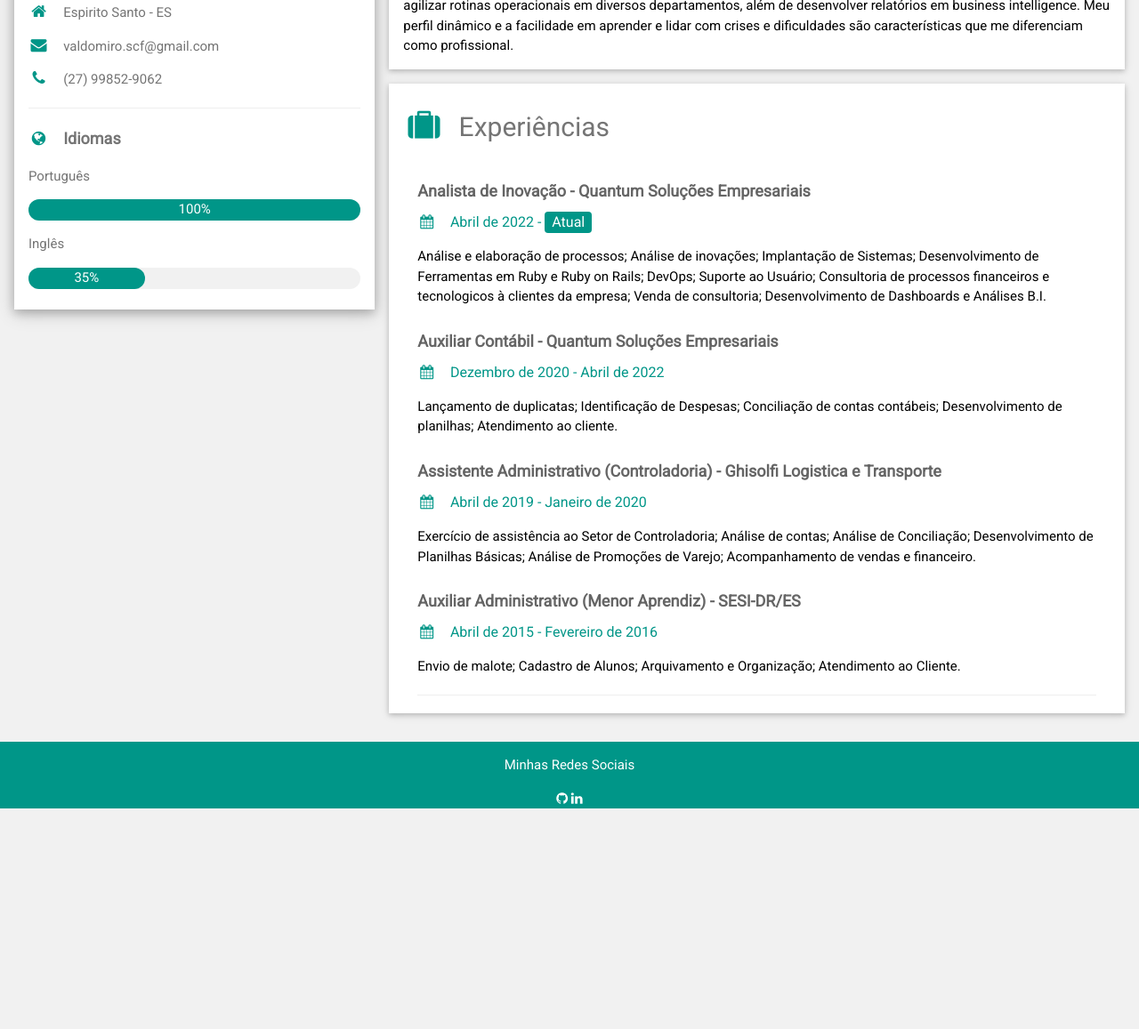
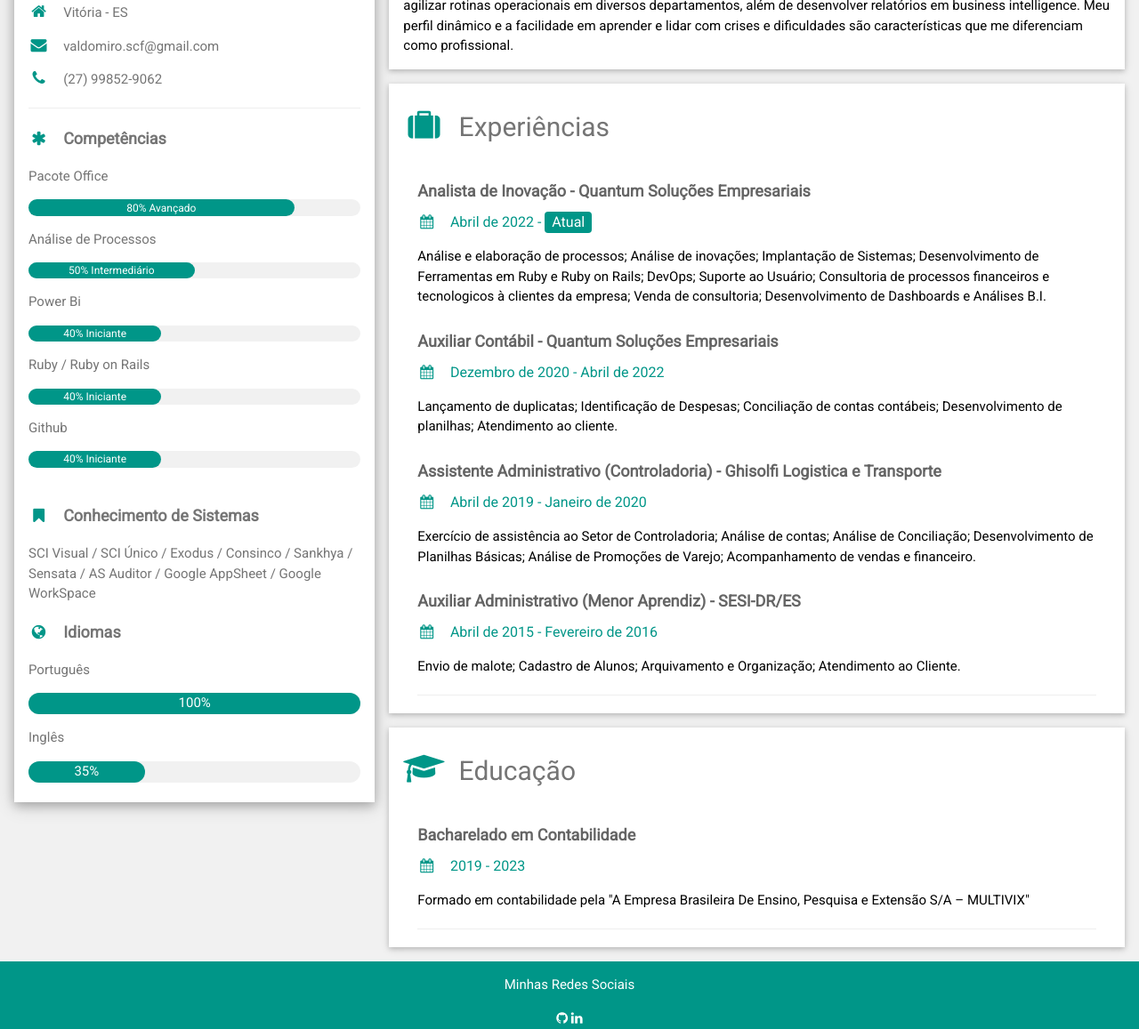
Before and after one commit to Dim-F/Curriculum, a plain HTML site: page index.html in a window 1280 px wide. Shown: the part 213-1370 px from the top of the page at 89% size. Before the commit the page ends 1122 px from the top, so only its background shows below. Drawn offline with nearby package versions, Linux system fonts and the light colour scheme.

Commit message:
Alterações

```diff
--- a/index.html
+++ b/index.html
@@ -38,52 +38,41 @@
             <div class="w3-container">
               <p><i class="fa fa-briefcase fa-fw w3-margin-right w3-large w3-text-teal"></i>Analista de Inovação Jr.</p>
               <p><i class="fa fa-briefcase fa-fw w3-margin-right w3-large w3-text-teal"></i>Formado em Contabilidade</p>
-              <p><i class="fa fa-home fa-fw w3-margin-right w3-large w3-text-teal"></i>Espirito Santo - ES</p>
+              <p><i class="fa fa-home fa-fw w3-margin-right w3-large w3-text-teal"></i>Vitória - ES</p>
               <p><i class="fa fa-envelope fa-fw w3-margin-right w3-large w3-text-teal"></i>valdomiro.scf@gmail.com</p>
               <p><i class="fa fa-phone fa-fw w3-margin-right w3-large w3-text-teal"></i>(27) 99852-9062</p>
               <hr>
 
-              <!-- <p class="w3-large">
-                <b><i class="fa fa-asterisk fa-fw w3-margin-right w3-text-teal"></i>Soft Skills</b>
+              <p class="w3-large">
+                <b><i class="fa fa-asterisk fa-fw w3-margin-right w3-text-teal"></i>Competências</b>
               </p>
-              <p>HTML</p>
+              <p>Pacote Office</p>
               <div class="w3-light-grey w3-round-xlarge w3-small">
-                <div class="w3-container w3-center w3-round-xlarge w3-teal" style="width:40%">40%</div>
+                <div class="w3-container w3-center w3-round-xlarge w3-teal" style="width:80%">80% Avançado</div>
               </div>
-              <p>CSS</p>
+              <p>Análise de Processos</p>
               <div class="w3-light-grey w3-round-xlarge w3-small">
-                <div class="w3-container w3-center w3-round-xlarge w3-teal" style="width:40%">40%</div>
+                <div class="w3-container w3-center w3-round-xlarge w3-teal" style="width:50%">50% Intermediário</div>
               </div>
-              <p>Javascript</p>
+              <p>Power Bi</p>
               <div class="w3-light-grey w3-round-xlarge w3-small">
-                <div class="w3-container w3-center w3-round-xlarge w3-teal" style="width:30%">30%</div>
+                <div class="w3-container w3-center w3-round-xlarge w3-teal" style="width:40%">40% Iniciante</div>
               </div>
-              <p>TODO</p>
+              <p>Ruby / Ruby on Rails</p>
               <div class="w3-light-grey w3-round-xlarge w3-small">
-                <div class="w3-container w3-center w3-round-xlarge w3-teal" style="width:50%">50%</div>
+                <div class="w3-container w3-center w3-round-xlarge w3-teal" style="width:40%">40% Iniciante</div>
+              </div>
+              <p>Github</p>
+              <div class="w3-light-grey w3-round-xlarge w3-small">
+                <div class="w3-container w3-center w3-round-xlarge w3-teal" style="width:40%">40% Iniciante</div>
               </div>
               <br>
 
               <p class="w3-large">
-                <b><i class="fa fa-asterisk fa-fw w3-margin-right w3-text-teal"></i>Hard Skills</b>
+                <b><i class="fa fa-bookmark fa-fw w3-margin-right w3-text-teal"></i>Conhecimento de Sistemas</b>
               </p>
-              <p>HTML</p>
-              <div class="w3-light-grey w3-round-xlarge w3-small">
-                <div class="w3-container w3-center w3-round-xlarge w3-teal" style="width:40%">40%</div>
-              </div>
-              <p>CSS</p>
-              <div class="w3-light-grey w3-round-xlarge w3-small">
-                <div class="w3-container w3-center w3-round-xlarge w3-teal" style="width:40%">40%</div>
-              </div>
-              <p>Javascript</p>
-              <div class="w3-light-grey w3-round-xlarge w3-small">
-                <div class="w3-container w3-center w3-round-xlarge w3-teal" style="width:30%">30%</div>
-              </div>
-              <p>TODO</p>
-              <div class="w3-light-grey w3-round-xlarge w3-small">
-                <div class="w3-container w3-center w3-round-xlarge w3-teal" style="width:50%">50%</div>
-              </div>
-              <br> -->
+              <p>SCI Visual / SCI Único / Exodus / Consinco / Sankhya /
+                Sensata / AS Auditor / Google AppSheet / Google WorkSpace</p>
 
               <p class="w3-large w3-text-theme">
                 <b><i class="fa fa-globe fa-fw w3-margin-right w3-text-teal"></i>Idiomas</b>
@@ -162,32 +151,18 @@
             </div>
           </div>
 
-          <!-- <div class="w3-container w3-card w3-white">
+          <div class="w3-container w3-card w3-white">
             <h2 class="w3-text-grey w3-padding-16">
               <i class="fa fa-graduation-cap fa-fw w3-margin-right w3-xxlarge w3-text-teal"></i>Educação
             </h2>
             <div class="w3-container">
-              <h5 class="w3-opacity"><b>Digital Innovation One (DIO)</b></h5>
-              <h6 class="w3-text-teal"><i class="fa fa-calendar fa-fw w3-margin-right"></i>INICIO - <span class="w3-tag w3-teal w3-round">Atual</span></h6>
-              <p>
-                Maior plataforma de educação aberta em TI da América Latina, com mais 1 milhão de usuários.
-                A DIO possui parcerias com algumas das empresas mais inovadoras do mundo, proporcionando experiências
-                de ensino imersivas e com foco em empregabilidade. Nesse contexto, seguem meus principais certificados:
-              </p>
-              <ul>
-                <li><a href="https://www.dio.me/certificate/6213111D" target="_blank">Curso: TQI Fullstack Developer (125h)</a></li>
-                <li><a href="https://www.dio.me/certificate/72361F24" target="_blank">Curso: Formação HTML Web Developer (21h)</a></li>
-                <li><a href="https://www.dio.me/certificate/64CE8868" target="_blank">Curso: Formação CSS Web Developer (46h)</a></li>
-              </ul>
+              <h5 class="w3-opacity"><b>Bacharelado em Contabilidade</b></h5>
+              <h6 class="w3-text-teal"><i class="fa fa-calendar fa-fw w3-margin-right"></i>2019 - 2023</h6>
+              <p> Formado em contabilidade pela "A Empresa Brasileira De Ensino, Pesquisa e Extensão S/A – MULTIVIX" </p>
               <hr>
             </div>
-            <div class="w3-container">
-              <h5 class="w3-opacity"><b>Centro Educacional Teodoro Sampaio</b></h5>
-              <h6 class="w3-text-teal"><i class="fa fa-calendar fa-fw w3-margin-right"></i>1993 - 1995</h6>
-              <p>Técnico em Contabilidade</p>
-            </div>
           </div>
-
+<!--
           <div class="w3-container w3-card w3-white w3-margin-bottom">
             <h2 class="w3-text-grey w3-padding-16">
               <i class="fa fa-git fa-fw w3-margin-right w3-xxlarge w3-text-teal"></i>Projetos
```
